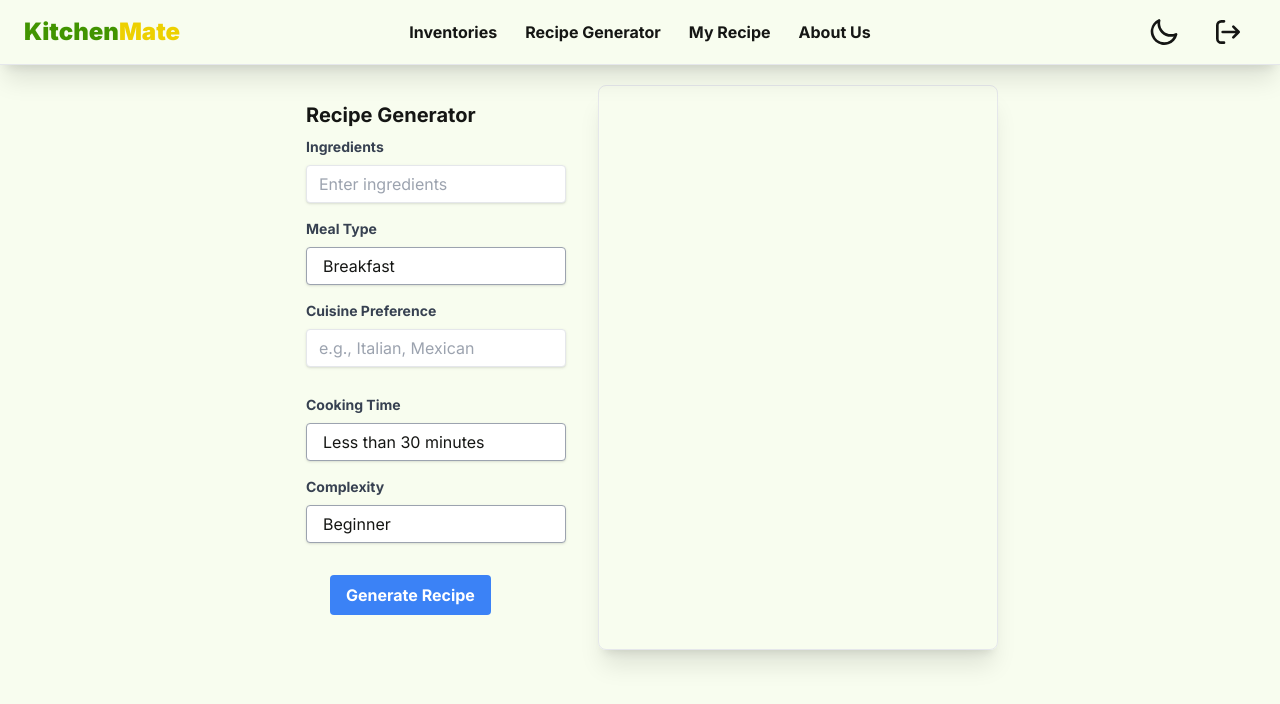
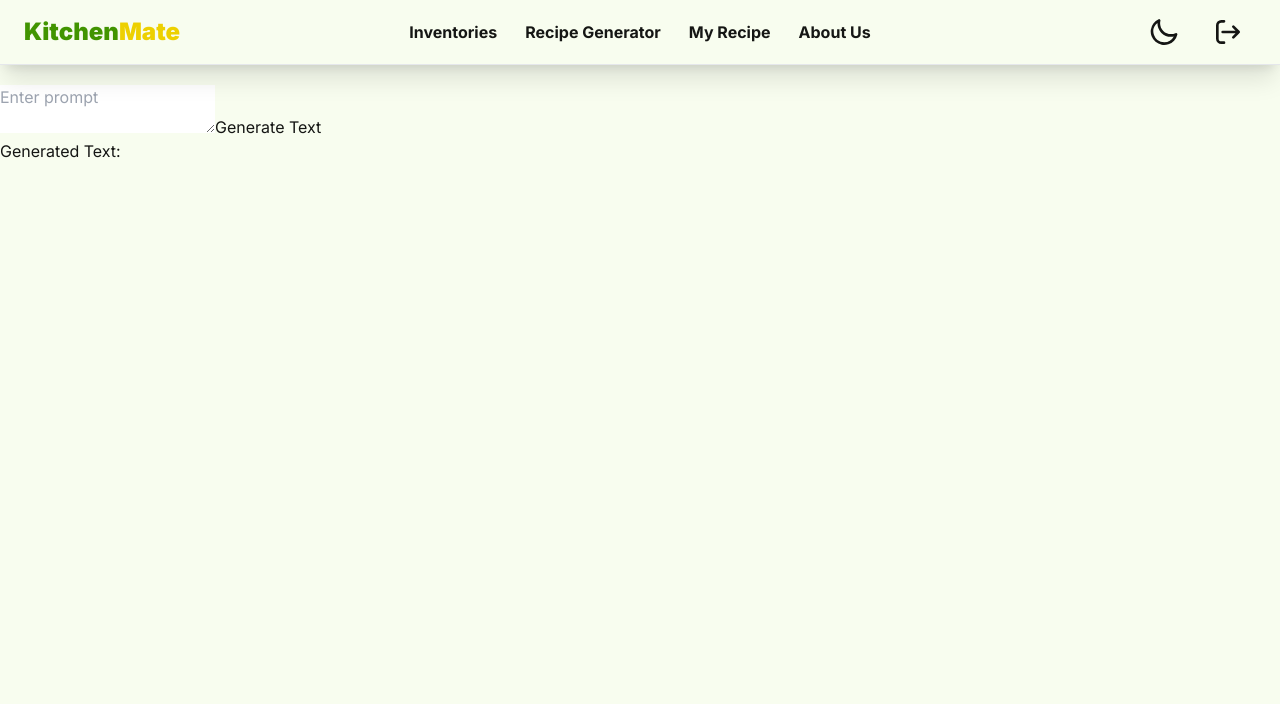
Before and after one commit to FinalProject-KitchenMate/KitchenMate, a Next.js app in the folder kitchen-mate/: page /generate in a window 1280 px wide. Shown: the top 704 px of the page. Built offline with nearby package versions, Linux system fonts and the light colour scheme.

Commit message:
feat: server-generate

```diff
--- a/kitchen-mate/src/app/api/generate/route.ts
+++ b/kitchen-mate/src/app/api/generate/route.ts
@@ -1,66 +1,31 @@
-import { fetchOpenAICompletionsStream } from '@/db/models/generate';
-import { NextApiRequest, NextApiResponse } from 'next';
+import { NextRequest, NextResponse } from "next/server";
+import axios from 'axios';
 
-export async function GET(req: NextApiRequest, res: NextApiResponse) {
+export async function POST(request: NextRequest) {
   try {
-      console.log('Request Query:<<<<<<<<<<<<<<<<<<<<<<<<<<<<<<<<<<<<<<<<<<<<<<<<<<<<<<<<<', req.query);
-      const ingredients = req.query.ingredients as string;
-      const mealType = req.query.mealType as string;
-      const cuisine = req.query.cuisine as string;
-      const cookingTime = req.query.cookingTime as string;
-      const complexity = req.query.complexity as string;
+    const body = await request.json();
+console.log(body,"prompt>>>>>>>>");
 
+    const response = await axios.post('https://api.openai.com/v1/chat/completions', {
+      model: 'gpt-3.5-turbo',
+      messages: [
+        {
+          "role": "user",
+          "content": body.messages
+        }
+      ] ,
+    }, {
+      headers: {
+        'Content-Type': 'application/json',
+        'Authorization': `Bearer ${process.env.OPENAI_API_KEY}`,
+      }
+    });
+console.log(response,"response>>>>>>>>");
 
-      res.setHeader('Content-Type', 'text/event-stream');
-      res.setHeader('Cache-Control', 'no-cache');
-      res.setHeader('Connection', 'keep-alive');
+    return NextResponse.json({ text: response.data.choices[0].message.content });
+  } catch (error) {
+    console.log(error,"error<<<<<");
 
-
-      const sendEvent = (chunk: any) => {
-        let chunkResponse;
-        if (chunk.choices[0].finish_reason === 'stop') {
-          res.write(`data: ${JSON.stringify({ action: 'close' })}\n\n`);
-        } else {
-          if (chunk.choices[0].delta.role && chunk.choices[0].delta.role === 'assistant') {
-            chunkResponse = {
-              action: 'start',
-            };
-          } else {
-            chunkResponse = {
-              action: 'chunk',
-              chunk: chunk.choices[0].delta.content,
-            };
-          }
-          res.write(`data: ${JSON.stringify(chunkResponse)}\n\n`);
-        }
-      };
-
-      const prompt = [];
-      prompt.push('Generate a recipe that incorporates the following details:');
-      prompt.push(`[Ingredients: ${ingredients}]`);
-      prompt.push(`[Meal Type: ${mealType}]`);
-      prompt.push(`[Cuisine Preference: ${cuisine}]`);
-      prompt.push(`[Cooking Time: ${cookingTime}]`);
-      prompt.push(`[Complexity: ${complexity}]`);
-      prompt.push(
-        'Please provide a detailed recipe, including steps for preparation and cooking. Only use the ingredients provided.'
-      );
-      prompt.push('The recipe should highlight the fresh and vibrant flavors of the ingredients.');
-      prompt.push('Also give the recipe a suitable name in its local language based on cuisine preference.');
-
-      const messages = [
-        {
-          role: 'system',
-          content: prompt.join(' '),
-        },
-      ];
-      await fetchOpenAICompletionsStream(messages, sendEvent);
-
-      req.on('close', () => {
-        res.end();
-      });
-  } catch (error) {
-    console.error('Error:', error);
-    res.status(500).json({ error: 'Internal Server Error' });
+    return NextResponse.json({ error: "Internal Server Error" }, { status: 500 });
   }
 }
--- a/kitchen-mate/src/app/generate/page.tsx
+++ b/kitchen-mate/src/app/generate/page.tsx
@@ -1,206 +1,32 @@
 'use client';
-import { useState, useEffect, useRef } from "react";
+import axios from 'axios';
+import { useState } from 'react';
 
-interface RecipeData {
-    ingredients: string;
-    mealType: string;
-    cuisine: string;
-    cookingTime: string;
-    complexity: string;
+const GenerateTextComponent = () => {
+  const [prompt, setPrompt] = useState('');
+  const [generatedText, setGeneratedText] = useState('');
+
+  const handleGenerateText = async () => {
+    try {
+      const response = await axios.post('http://localhost:3000/api/generate', { prompt });
+      setGeneratedText(response.data.text);
+    } catch (error) {
+      console.error('Error generating text:', error);
+      setGeneratedText('Error generating text. Please try again.');
     }
-
-const RecipeCard = ({ onSubmit }: { onSubmit: (data: RecipeData) => void }) => {
-    const [ingredients, setIngredients] = useState("");
-    const [mealType, setMealType] = useState("");
-    const [cuisine, setCuisine] = useState("");
-    const [cookingTime, setCookingTime] = useState("");
-    const [complexity, setComplexity] = useState("");
-    console.log(ingredients, mealType, cuisine, cookingTime, complexity, "recipe data<<<<<");
-
-
-    const handleSubmit = () => {
-        const recipeData: RecipeData = {
-            ingredients,
-            mealType,
-            cuisine,
-            cookingTime,
-            complexity,
-        };
-        onSubmit(recipeData);
   };
 
   return (
     <div>
-            <div className="px-6 py-4">
-                <div className="font-bold text-xl mb-2">Recipe Generator</div>
-                <div className="mb-4">
-                    <label
-                        className="block text-gray-700 text-sm font-bold mb-2"
-                        htmlFor="ingredients"
-                    >
-                        Ingredients
-                    </label>
-                    <input
-                        className="shadow appearance-none border rounded w-full py-2 px-3 text-gray-700 leading-tight focus:outline-none focus:shadow-outline"
-                        id="ingredients"
-                        type="text"
-                        placeholder="Enter ingredients"
-                        value={ingredients}
-                        onChange={(e) => setIngredients(e.target.value)}
+      <textarea
+        value={prompt}
+        onChange={(e) => setPrompt(e.target.value)}
+        placeholder="Enter prompt"
       />
-                </div>
-                <div className="mb-4">
-                    <label
-                        className="block text-gray-700 text-sm font-bold mb-2"
-                        htmlFor="mealType"
-                    >
-                        Meal Type
-                    </label>
-                    <select
-                        className="block appearance-none w-full bg-white border border-gray-400 hover:border-gray-500 px-4 py-2 pr-8 rounded shadow leading-tight focus:outline-none focus:shadow-outline"
-                        id="mealType"
-                        value={mealType}
-                        onChange={(e) => setMealType(e.target.value)}
-                    >
-                        <option value="Breakfast">Breakfast</option>
-                        <option value="Lunch">Lunch</option>
-                        <option value="Dinner">Dinner</option>
-                        <option value="Snack">Snack</option>
-                    </select>
-                </div>
-                <div className="mb-4">
-                    <label
-                        className="block text-gray-700 text-sm font-bold mb-2"
-                        htmlFor="cuisine"
-                    >
-                        Cuisine Preference
-                    </label>
-                    <input
-                        className="shadow appearance-none border rounded w-full py-2 px-3 text-gray-700 mb-3 leading-tight focus:outline-none focus:shadow-outline"
-                        id="cuisine"
-                        type="text"
-                        placeholder="e.g., Italian, Mexican"
-                        value={cuisine}
-                        onChange={(e) => setCuisine(e.target.value)}
-                    />
-                </div>
-                <div className="mb-4">
-                    <label
-                        className="block text-gray-700 text-sm font-bold mb-2"
-                        htmlFor="cookingTime"
-                    >
-                        Cooking Time
-                    </label>
-                    <select
-                        className="block appearance-none w-full bg-white border border-gray-400 hover:border-gray-500 px-4 py-2 pr-8 rounded shadow leading-tight focus:outline-none focus:shadow-outline"
-                        id="cookingTime"
-                        value={cookingTime}
-                        onChange={(e) => setCookingTime(e.target.value)}
-                    >
-                        <option value="Less than 30 minutes">Less than 30 minutes</option>
-                        <option value="30-60 minutes">30-60 minutes</option>
-                        <option value="More than 1 hour">More than 1 hour</option>
-                    </select>
-                </div>
-                <div className="mb-4">
-                    <label
-                        className="block text-gray-700 text-sm font-bold mb-2"
-                        htmlFor="complexity"
-                    >
-                        Complexity
-                    </label>
-                    <select
-                        className="block appearance-none w-full bg-white border border-gray-400 hover:border-gray-500 px-4 py-2 pr-8 rounded shadow leading-tight focus:outline-none focus:shadow-outline"
-                        id="complexity"
-                        value={complexity}
-                        onChange={(e) => setComplexity(e.target.value)}
-                    >
-                        <option value="Beginner">Beginner</option>
-                        <option value="Intermediate">Intermediate</option>
-                        <option value="Advanced">Advanced</option>
-                    </select>
-                </div>
-                <div className="px-6 py-4">
-                    <button
-                        className="bg-blue-500 hover:bg-blue-700 text-white font-bold py-2 px-4 rounded focus:outline-none focus:shadow-outline"
-                        type="button"
-                        onClick={handleSubmit}
-                    >
-                        Generate Recipe
-                    </button>
-                </div>
-            </div>
+      <button onClick={handleGenerateText}>Generate Text</button>
+      <p>Generated Text: {generatedText}</p>
     </div>
   );
 };
 
-function App() {
-    const [recipeData, setRecipeData] = useState<RecipeData | null>(null);
-    const [recipeText, setRecipeText] = useState("");
-
-    let eventSourceRef = useRef<EventSource | null>(null);
-
-    useEffect(() => {
-        closeEventStream(); // Close any existing connection
-    }, []);
-
-    useEffect(() => {
-        if (recipeData) {
-            closeEventStream(); // Close any existing connection
-            initializeEventStream(); // Open a new connection
-        }
-    }, [recipeData]);
-
-    // Function to initialize the event stream
-    const initializeEventStream = () => {
-        const recipeInputs = { ...recipeData };
-
-        // Construct query parameters
-        const queryParams = new URLSearchParams(recipeInputs).toString();
-        // Open an SSE connection with these query parameters
-        const url = `http://localhost:3000/api/generate?${queryParams}`;
-        eventSourceRef.current = new EventSource(url);
-
-        eventSourceRef.current.onmessage = (event) => {
-            const data = JSON.parse(event.data);
-            console.log(data);
-
-            if (data.action === "close") {
-                closeEventStream();
-            } else if (data.action === "chunk") {
-                setRecipeText((prev) => prev + data.chunk);
-            }
-        };
-
-        eventSourceRef.current.onerror = () => {
-            eventSourceRef.current?.close();
-        };
-    };
-
-    // Function to close the event stream
-    const closeEventStream = () => {
-        if (eventSourceRef.current) {
-            eventSourceRef.current.close();
-            eventSourceRef.current = null;
-        }
-    };
-
-    const onSubmit = async (data: RecipeData) => {
-        // update state
-        setRecipeText("");
-        setRecipeData(data);
-    };
-
-    return (
-        <div className="App">
-            <div className="flex flex-row h-full my-4 gap-2 justify-center">
-                <RecipeCard onSubmit={onSubmit} />
-                <div className="w-[400px] h-[565px] text-xs text-gray-600 p-4 border rounded-lg shadow-xl whitespace-pre-line overflow-y-auto">
-                    {recipeText}
-                </div>
-            </div>
-        </div>
-    );
-}
-
-export default App;
+export default GenerateTextComponent;
```
Also changed, not shown: kitchen-mate/src/db/models/generate.ts (deleted, +0 -23 lines), 1 other file (tests, documents, lock files or other folders). Lines whose indentation alone changed are shown as unchanged.
